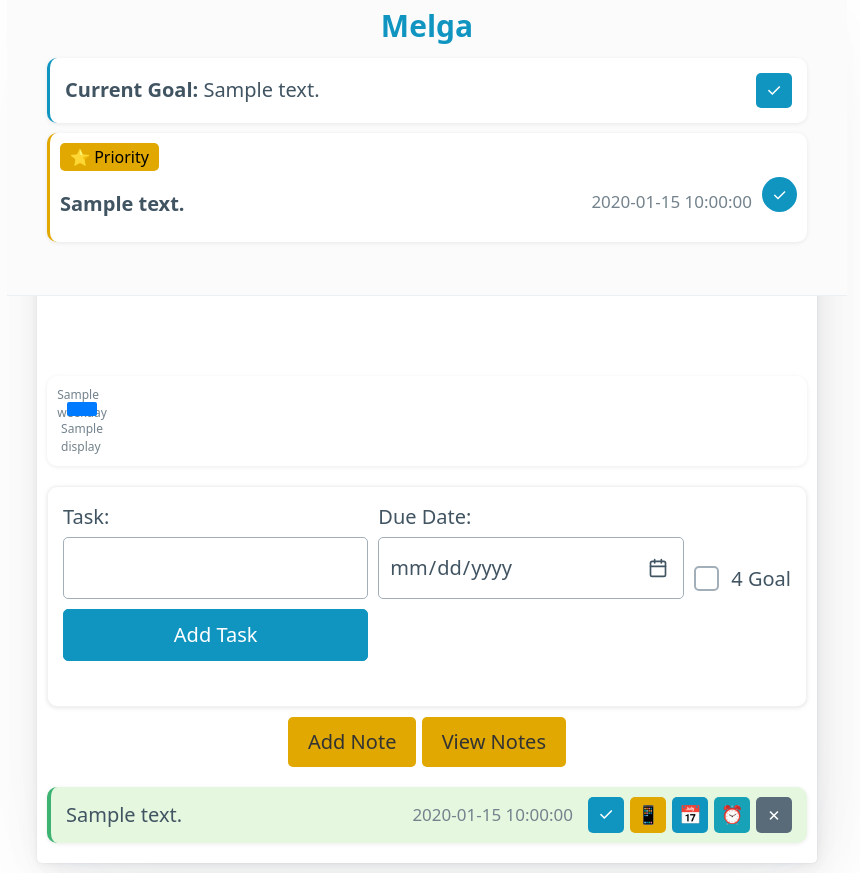
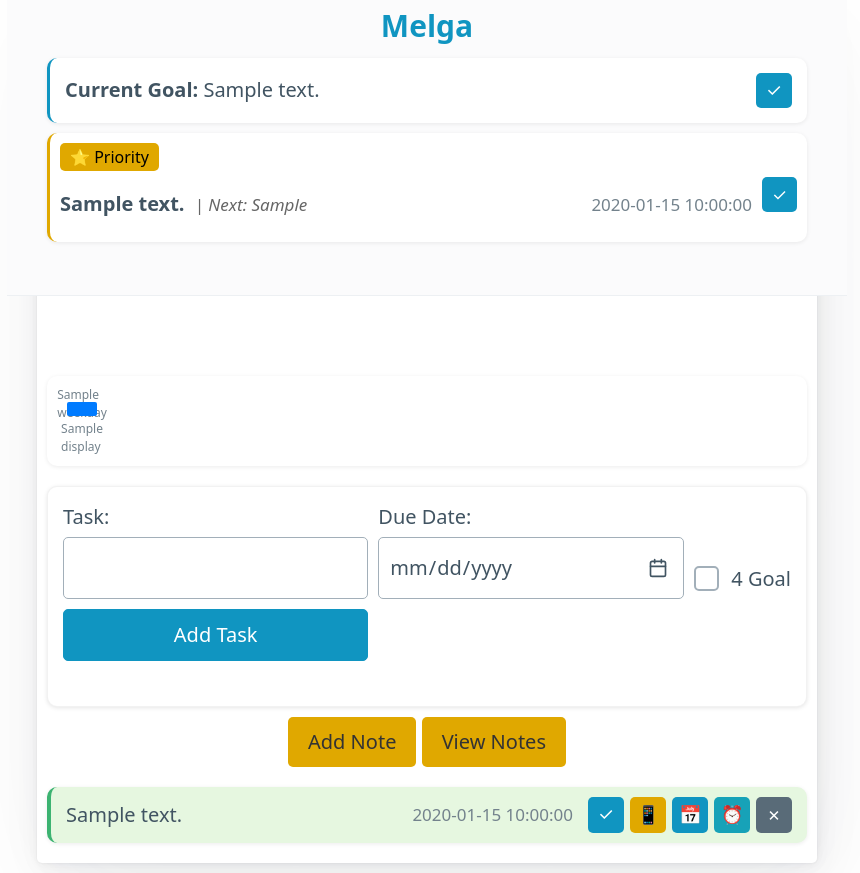
Before and after one commit to rjtavares/Melga, a Flask app: template templates/index.html in a window 1280 px wide. Shown: the whole page, without its empty margins (213-1073 px from the left). Run offline with Flask 2, Linux system fonts and the light colour scheme; the template is opened without the code that fills it: most values are stand-ins (such as "Sample title", 1, 10 or a date in 2020); some libraries are stand-ins or nearby versions.

Commit message:
Add priority task component and styles, update task query to include next_action

```diff
--- a/db.py
+++ b/db.py
@@ -193,7 +193,7 @@ def get_priority_task():
     db = get_db()
     # Query for incomplete tasks with priority=1, ordered by due date
     cursor = db.execute(
-        'SELECT id, description, due_date FROM tasks '
+        'SELECT id, description, due_date, next_action FROM tasks '
         'WHERE completed = 0 AND priority = 1 '
         'ORDER BY due_date ASC LIMIT 1'
     )
--- a/static/css/styles.css
+++ b/static/css/styles.css
@@ -624,7 +624,8 @@ h1 {
 
 .priority-task-link {
     display: flex;
-    justify-content: space-between;
+    justify-content: flex-start;
+    align-items: center;
     background-color: white;
     color: var(--text-color);
     text-decoration: none;
@@ -642,9 +643,18 @@ h1 {
     margin-right: 0.5rem;
 }
 
+.priority-task-next-action {
+    font-size: 0.85rem;
+    color: #666;
+    display: inline;
+    font-style: italic;
+    margin-right: 0.5rem;
+}
+
 .priority-task-due {
     font-size: 0.85rem;
     color: var(--muted-color);
+    margin-left: auto;
 }
 
 .no-priority-task {
@@ -658,8 +668,8 @@ h1 {
 .complete-priority-task-btn {
     width: 1.75rem;
     height: 1.75rem;
-    padding: 0;
-    border-radius: 50%;
+    padding: 0.2rem 0.5rem;
+    border-radius: 0.25rem;
     font-size: 0.85rem;
     display: flex;
     justify-content: center;
--- a/templates/_priority_task.html
+++ b/templates/_priority_task.html
@@ -4,6 +4,7 @@
     <div class="priority-task-content">
         <a href="/task/{{ priority_task.id }}" class="priority-task-link">
             <span class="priority-task-description">{{ priority_task.description }}</span>
+            {% if priority_task.next_action %}<span class="priority-task-next-action"> | Next: {{ priority_task.next_action }}</span>{% endif %}
             <span class="priority-task-due">{{ priority_task.due_date_display }}</span>
         </a>
         <button class="complete-priority-task-btn"
```
